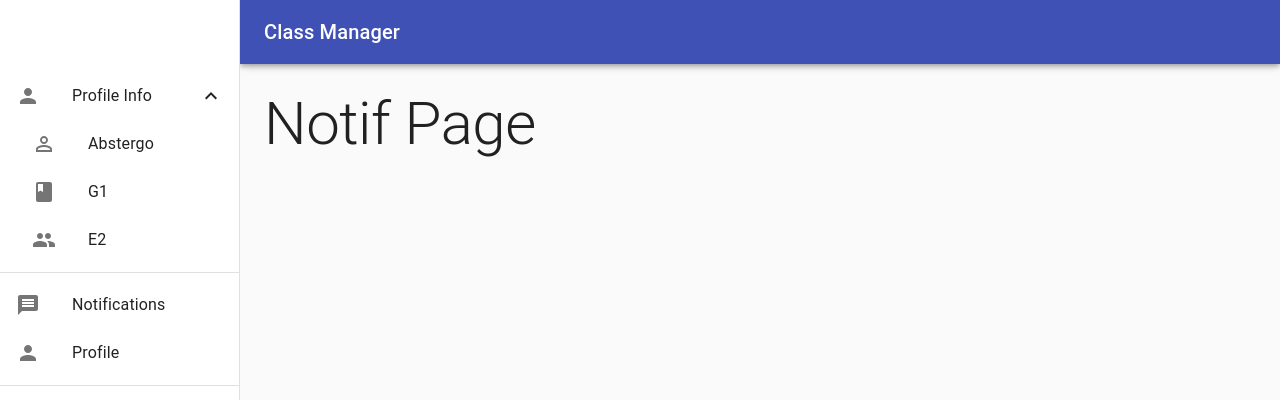
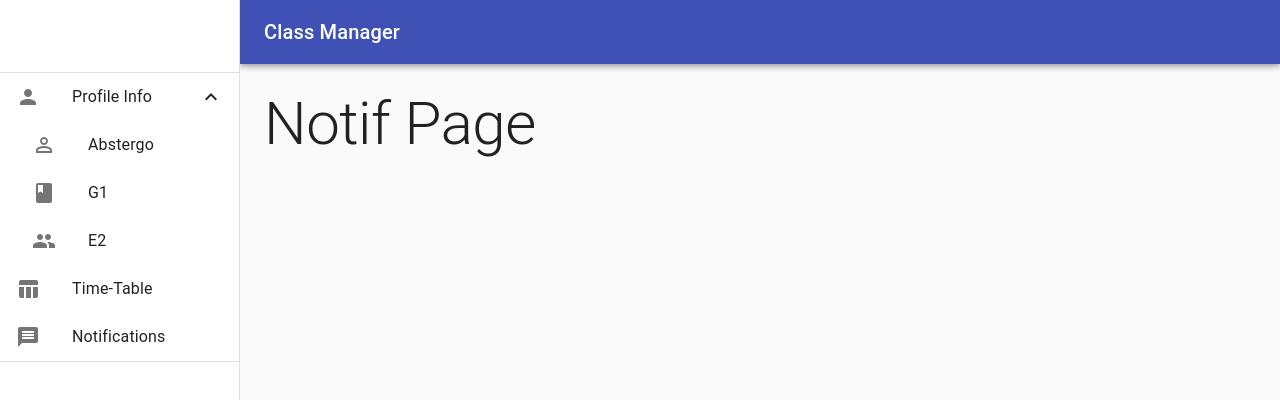
Before and after one commit to codingsamurai-10/class-manager-frontend, a React (Create React App) app: page /Notifications in a window 1280 px wide. Shown: the top 400 px of the page. Built offline with nearby package versions, Linux system fonts and the light colour scheme; the HTML template or start-up script is replaced by a standard one.

Commit message:
Added Routing

```diff
--- a/src/App.js
+++ b/src/App.js
@@ -1,12 +1,14 @@
-
 import './App.css';
+import { BrowserRouter as Router} from 'react-router-dom';
 import NavBar from './containers/NavBar';
 
 function App() {
   return (
+    <Router>
     <div className="App">
       <NavBar className="nav-bar" />
     </div>
+    </Router>
   );
 }
 
--- a/src/Routing.js
+++ b/src/Routing.js
@@ -1,20 +1,17 @@
 import { Route, Switch } from 'react-router-dom';
 import HomePage from './containers/HomePage';
 import Notifications from './containers/Notifications';
-import Profile from './containers/Profile';
+
 
 
 
 
 const Routing = () => {
     return (
-        <div>
             <Switch>
                 <Route exact path='/' component={HomePage} />
                 <Route exact path='/Notifications' component={Notifications} />
-                <Route exact path='/Profile' component={Profile} />
             </Switch>
-        </div>
     );
 }
 
--- a/src/containers/NavBar.js
+++ b/src/containers/NavBar.js
@@ -1,6 +1,6 @@
 import React from 'react';
 
-import { BrowserRouter as Router, Link } from "react-router-dom";
+import { Link } from "react-router-dom";
 // import PropTypes from 'prop-types';
 import AppBar from '@material-ui/core/AppBar';
 import CssBaseline from '@material-ui/core/CssBaseline';
@@ -14,6 +14,8 @@ import PersonOutlineIcon from '@material-ui/icons/PersonOutline';
 import IconButton from '@material-ui/core/IconButton';
 import GroupIcon from '@material-ui/icons/Group';
 import MessageIcon from '@material-ui/icons/Message';
+// import HomeIcon from '@material-ui/icons/Home';
+import TableChartIcon from '@material-ui/icons/TableChart';
 import PersonIcon from '@material-ui/icons/Person';
 import ClassIcon from '@material-ui/icons/Class';
 import List from '@material-ui/core/List';
@@ -24,11 +26,7 @@ import MenuIcon from '@material-ui/icons/Menu';
 import Toolbar from '@material-ui/core/Toolbar';
 import Typography from '@material-ui/core/Typography';
 import { makeStyles, useTheme } from '@material-ui/core/styles';
-
-
 import Routing from '../Routing';
-
-
 
 const drawerWidth = 240;
 
@@ -86,7 +84,9 @@ function ResponsiveDrawer(props) {
   const drawer = (
     <div>
       <div className={classes.toolbar} />
-      <List>
+      <List> {/*Can also use Home icon instead of table icon */}
+        <Divider />
+
         <ListItem button onClick={handleClick}>
           <ListItemIcon ><PersonIcon /></ListItemIcon>
           <ListItemText primary={'Profile Info'} />
@@ -112,25 +112,21 @@ function ResponsiveDrawer(props) {
               </ListItemIcon>
               <ListItemText primary="E2" />
             </ListItem>
-
           </List>
         </Collapse>
-      </List>
-      <Divider />
-      <List>
-        <Router>
+
+        <ListItem button component={Link} to='/' key={'Time-Table'}>
+          <ListItemIcon><TableChartIcon /></ListItemIcon>
+          <ListItemText primary={'Time-Table'} />
+        </ListItem>
+
         <ListItem button component={Link} to='/Notifications' key={'Notifications'}>
           <ListItemIcon><MessageIcon /></ListItemIcon>
           <ListItemText primary={'Notifications'} />
         </ListItem>
-          <ListItem button component={Link} to='/Profile' key={'Profile'}>
-            <ListItemIcon><PersonIcon /></ListItemIcon>
-            <ListItemText primary={'Profile'} />
-          </ListItem>
-        </Router>
+
+        <Divider />
       </List>
-      <Divider />
-
     </div>
   );
 
@@ -188,11 +184,7 @@ function ResponsiveDrawer(props) {
       </nav>
       <main className={classes.content}>
         <div className={classes.toolbar} />
-
-        <Router>
         <Routing />
-        </Router>
-
       </main>
     </div>
   );
--- a/src/containers/Profile.js
+++ /dev/null
@@ -1,9 +0,0 @@
-import { Typography } from "@material-ui/core";
-
-const Profile = () => {
-    return (
-        <Typography variant='h2'>Profile Page</Typography>
-    );
-}
-
-export default Profile;
```
Lines whose indentation alone changed are shown as unchanged.
